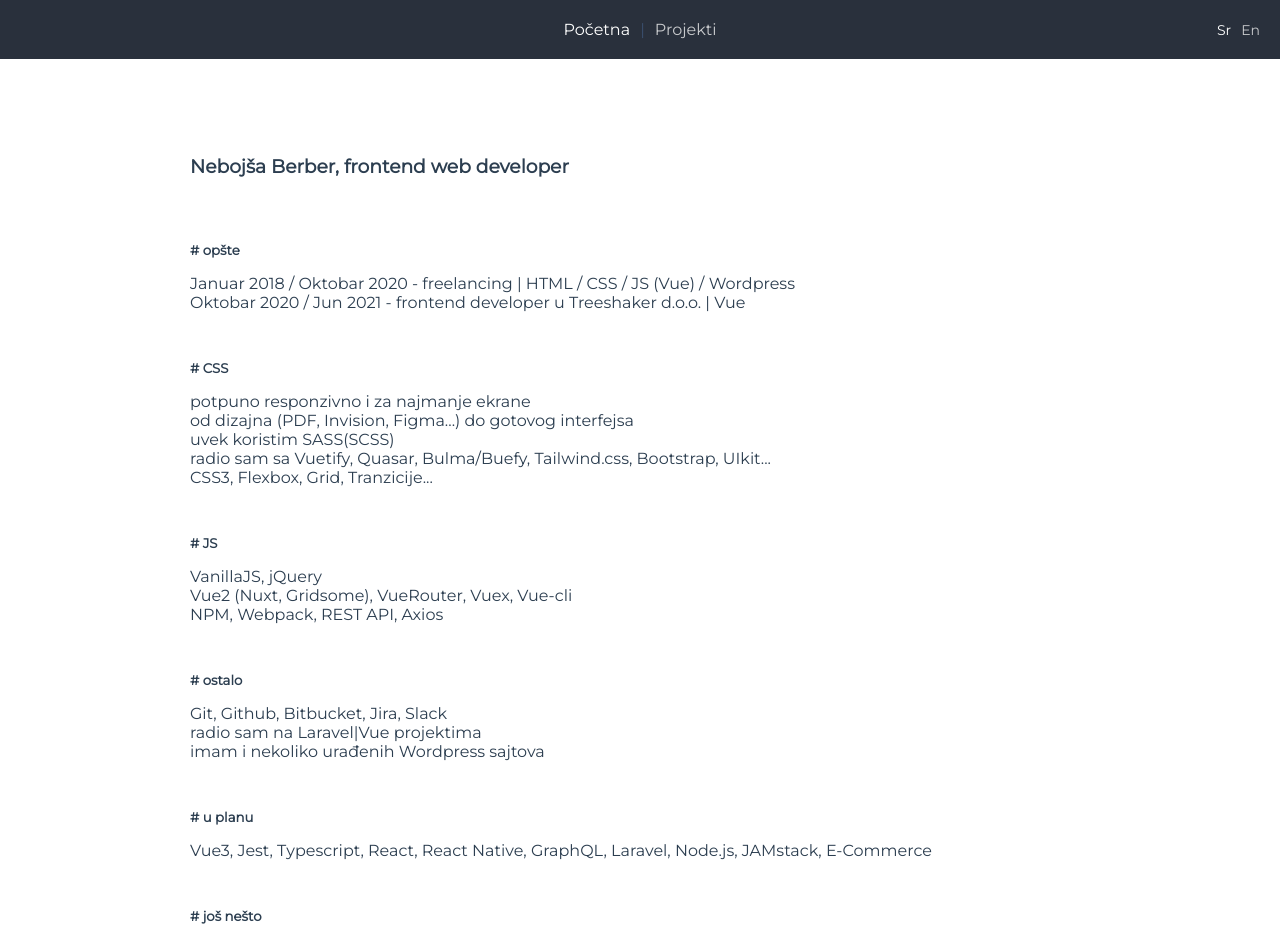
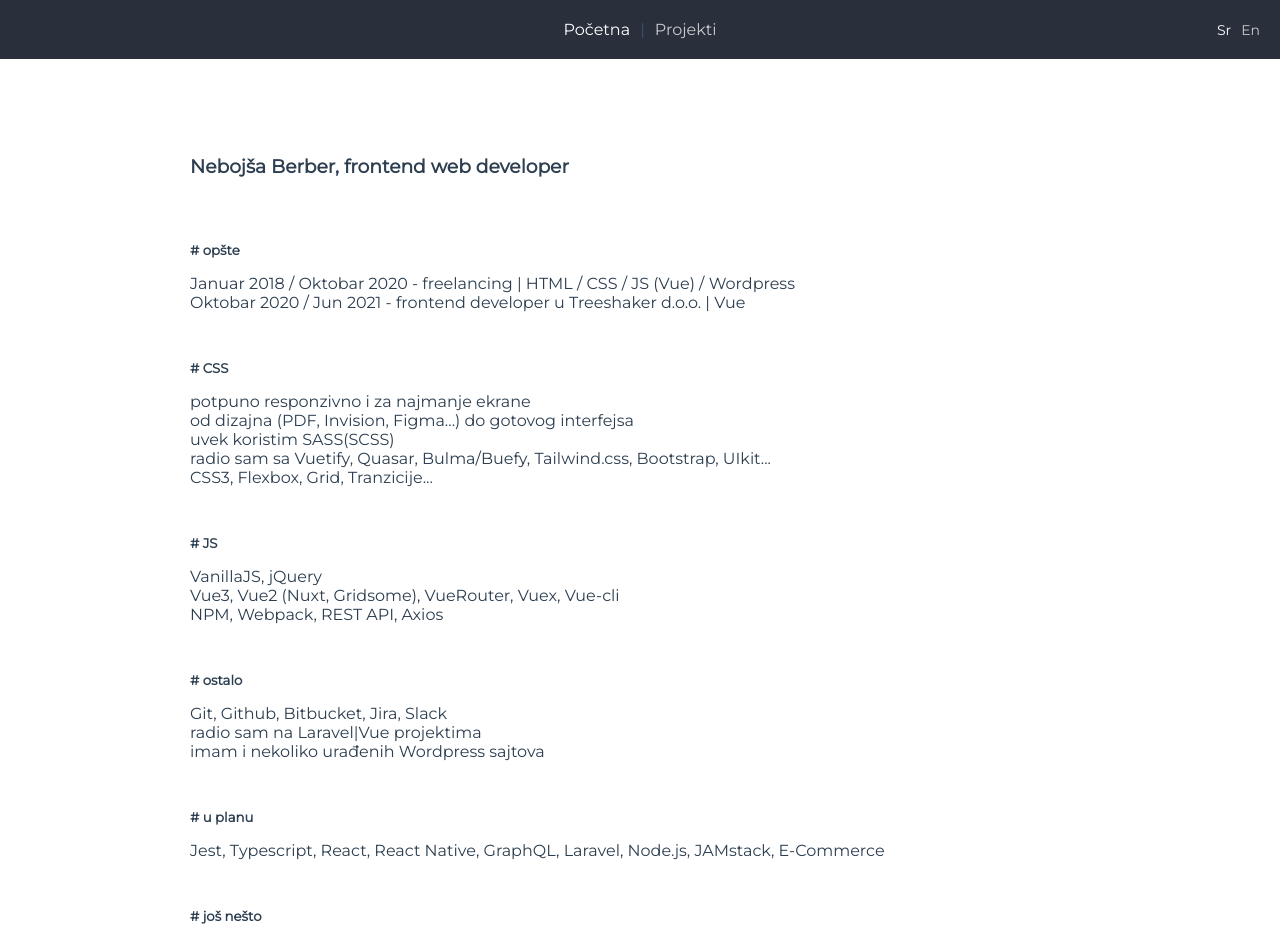
Before and after one commit to tzobree/portfolio, a Vue app: page / in a window 1280 px wide. Shown: the top 941 px of the page. Built offline with nearby package versions, Linux system fonts and the light colour scheme.

Commit message:
vue3 edit

```diff
--- a/src/views/Home.vue
+++ b/src/views/Home.vue
@@ -25,7 +25,7 @@
           <h5 class="section-headline"># JS</h5>
           <ul class="list">
             <li class="item">VanillaJS, jQuery</li>
-            <li class="item">Vue2 (Nuxt, Gridsome), VueRouter, Vuex, Vue-cli</li>
+            <li class="item">Vue3, Vue2 (Nuxt, Gridsome), VueRouter, Vuex, Vue-cli</li>
             <li class="item">NPM, Webpack, REST API, Axios</li>
           </ul>
         </section>
@@ -40,7 +40,7 @@
         <section class="section">
           <h5 class="section-headline"># {{ $t('home.plan') }}</h5>
           <ul class="list">
-            <li class="item">Vue3, Jest, Typescript, React, React Native, GraphQL, Laravel, Node.js, JAMstack, E-Commerce</li>
+            <li class="item">Jest, Typescript, React, React Native, GraphQL, Laravel, Node.js, JAMstack, E-Commerce</li>
           </ul>
         </section>
         <section class="section">
```
